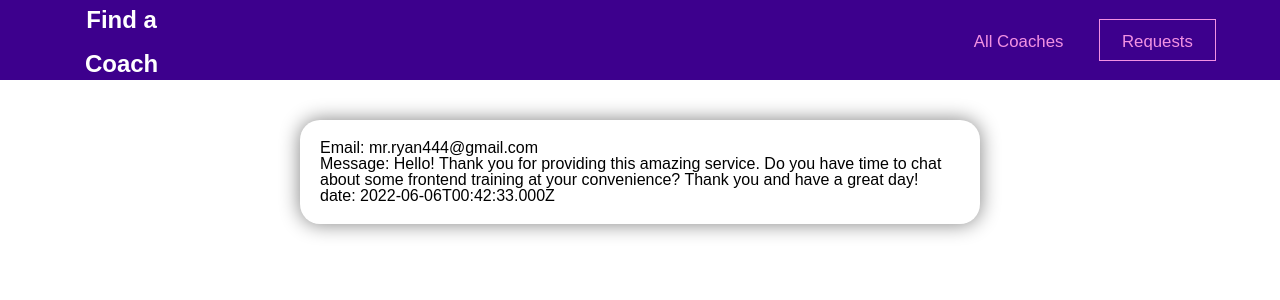
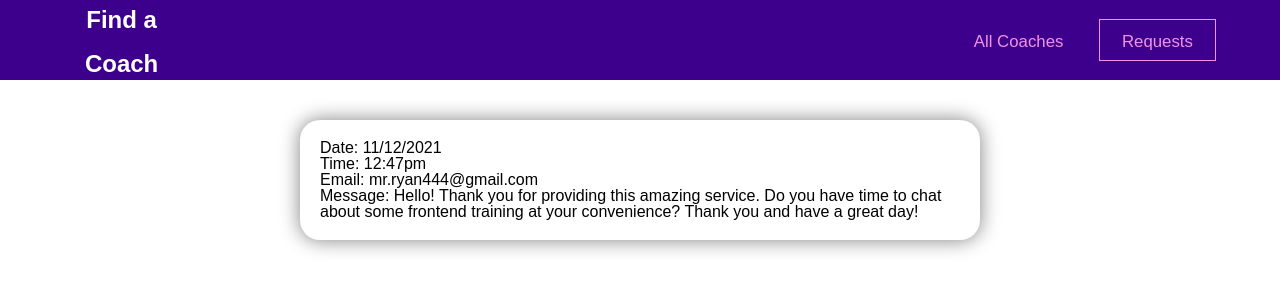
Before and after one commit to mr-ryan12/find_a_coach, a Vue app: page /requests in a window 1280 px wide. Shown: the top 300 px of the page. Built offline with nearby package versions, Linux system fonts and the light colour scheme; a web font is replaced by a local one.

Commit message:
Set date and time in message container

```diff
--- a/src/components/ContactCoach.vue
+++ b/src/components/ContactCoach.vue
@@ -60,7 +60,6 @@ export default {
   },
   methods: {
     handleSubmit() {
-      // const [date, time] = new Date().toISOString().split('T')
       const universalDate = new Date()
       const timezoneOffset = new Date().getTimezoneOffset()
       const [date, time] = new Date(universalDate.getTime() - (timezoneOffset * 60 * 1000)).toISOString().split('T')
@@ -71,11 +70,12 @@ export default {
         date: this.formatDate(date),
         time: this.formatTime(time)
       }
+
       this.$store.dispatch('addNewRequest', { newRequest })
     },
     formatDate(date) {
       const [year, month, day] = date.split('-')
-      console.log([month, day, year].join('/'));
+
       return [month, day, year].join('/')
     },
     formatTime(time) {
--- a/src/components/TheRequests.vue
+++ b/src/components/TheRequests.vue
@@ -1,9 +1,10 @@
 <template>
   <section class="requests-container">
     <base-container v-for="request in setRequests" :key="request.id">
+      <p>Date: {{ request.date }}</p>
+      <p>Time: {{ request.time }}</p>
       <p>Email: {{ request.email }}</p>
       <p>Message: {{ request.message }}</p>
-      <p>date: {{ setDate }}</p>
     </base-container>
   </section>
 </template>
@@ -18,10 +19,6 @@ export default {
   computed: {
     setRequests() {
       return this.$store.getters.getRequests
-    },
-    setDate() {
-      return new Date().toISOString()
-
     }
   }
 }
--- a/src/store/modules/requests/index.js
+++ b/src/store/modules/requests/index.js
@@ -6,7 +6,7 @@ export default {
   state() {
     return {
       requests: [
-        {id: 1, email: 'mr.ryan444@gmail.com', message: 'Hello! Thank you for providing this amazing service. Do you have time to chat about some frontend training at your convenience? Thank you and have a great day!'}
+        {id: 1, date: '11/12/2021', time: '12:47pm', email: 'mr.ryan444@gmail.com', message: 'Hello! Thank you for providing this amazing service. Do you have time to chat about some frontend training at your convenience? Thank you and have a great day!'}
       ]
     }
   },
```
